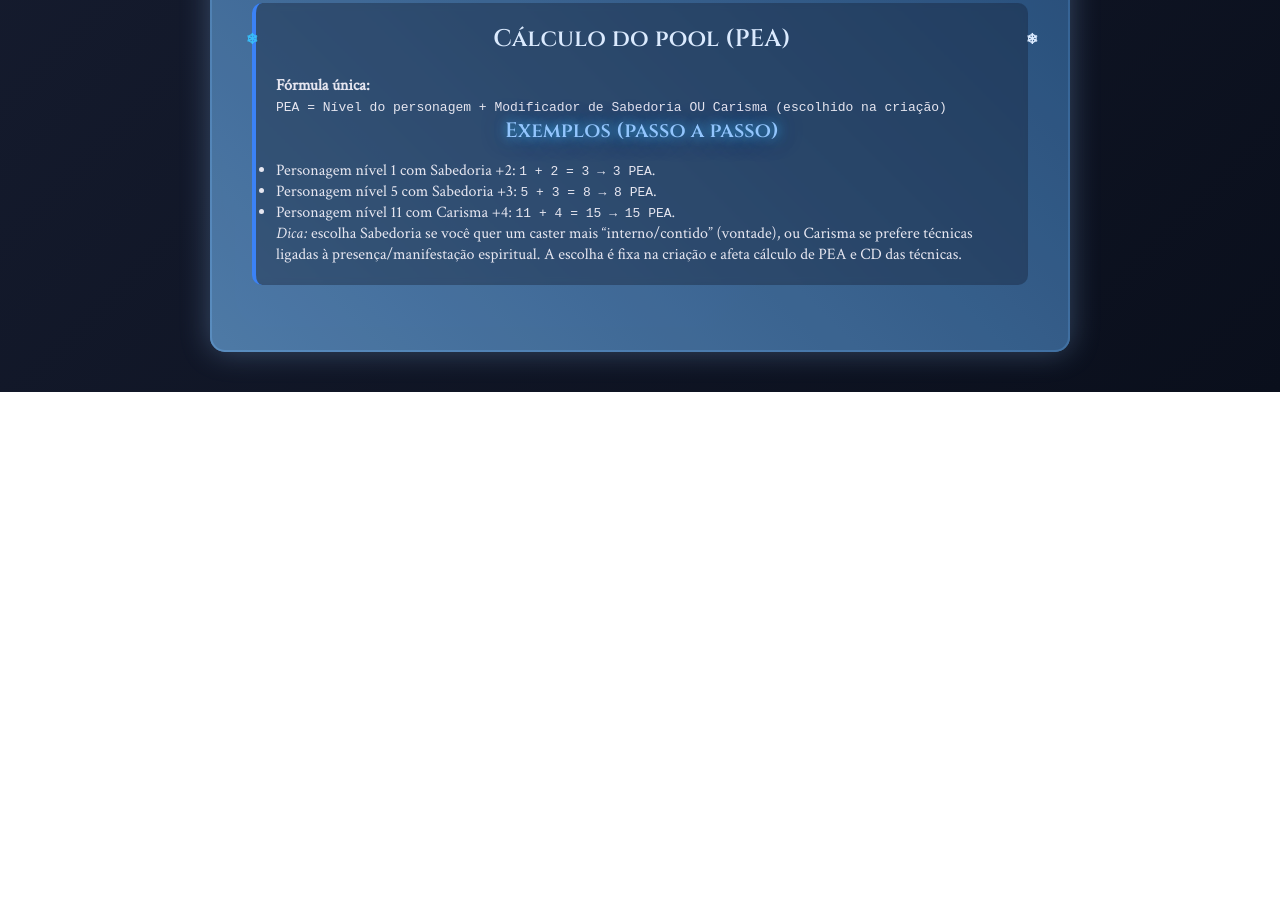
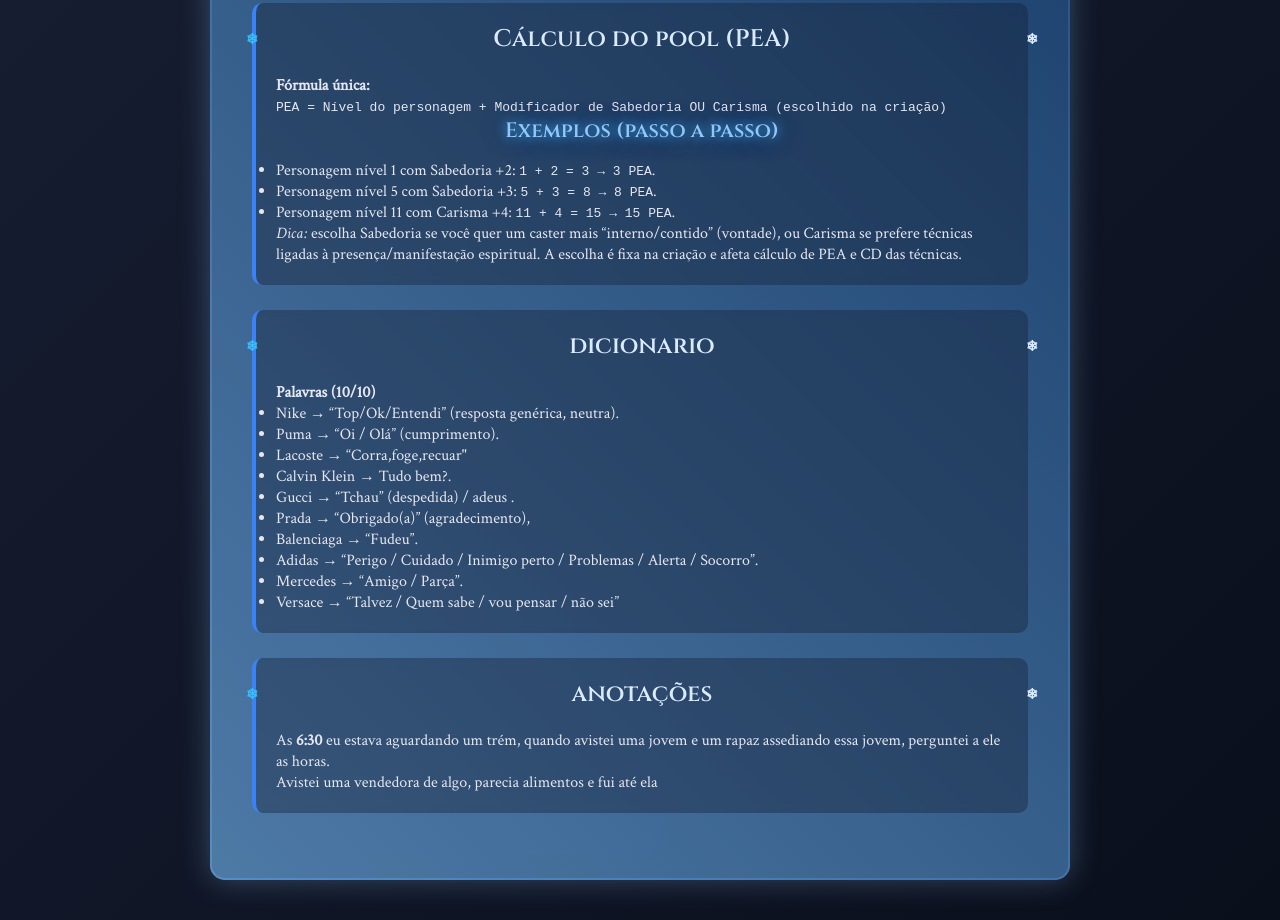
Before and after one commit to TheRealRed-hue/ficha-rpg, a plain HTML site: page caderno.html in a window 1280 px wide. Shown: the part 3834-4754 px from the top of the page. Before the commit the page ends 4226 px from the top, so only its background shows below. Drawn offline with Linux system fonts and the light colour scheme.

Commit message:
Add files via upload

```diff
--- a/caderno.html
+++ b/caderno.html
@@ -3,7 +3,7 @@
   <head>
     <meta charset="UTF-8" />
     <meta name="viewport" content="width=device-width, initial-scale=1.0" />
-    <title>Status - Humano</title>
+    <title>Caderno - Humano</title>
     <link rel="stylesheet" href="css/style.css" />
   </head>
   <body class="blood-theme">
@@ -269,6 +269,42 @@
   <p><em>Dica:</em> escolha Sabedoria se você quer um caster mais “interno/contido” (vontade), ou Carisma se prefere técnicas ligadas à presença/manifestação espiritual. A escolha é fixa na criação e afeta cálculo de PEA e CD das técnicas.</p>
 </div>
 
+<div class="section">
+  <h2 class="section-title">dicionario</h2>
+
+  <p><strong>Palavras (10/10)</strong></p>
+  <ul>
+    <li>Nike → “Top/Ok/Entendi” (resposta genérica, neutra).</li>
+    <li>Puma → “Oi / Olá” (cumprimento).
+</li>
+    <li>Lacoste → “Corra,foge,recuar"
+</li>
+<li>Calvin Klein → Tudo bem?.
+</li>
+<li>Gucci → “Tchau” (despedida) / adeus .
+</li>
+<li>Prada → “Obrigado(a)” (agradecimento),
+</li>
+<li>Balenciaga → “Fudeu”.
+</li>
+<li>Adidas → “Perigo / Cuidado / Inimigo perto / Problemas / Alerta / Socorro”.
+</li>
+<li>Mercedes → “Amigo / Parça”.
+</li>
+<li>Versace → “Talvez / Quem sabe / vou pensar / não sei” </li>
+
+
+</div>
+
+
+<div class="section">
+  <h2 class="section-title">anotações</h2>
+
+  <p>As <strong>6:30</strong> eu estava aguardando um trém, quando avistei uma jovem e um rapaz assediando essa jovem, perguntei a ele as horas. </p>
+  <p>Avistei uma vendedora de algo, parecia alimentos e fui até ela</p>
+
+ </div>
+
           </p>
         </div>
     </div>
```
Also changed, not shown: inventario.html (added, +41 -0 lines).
